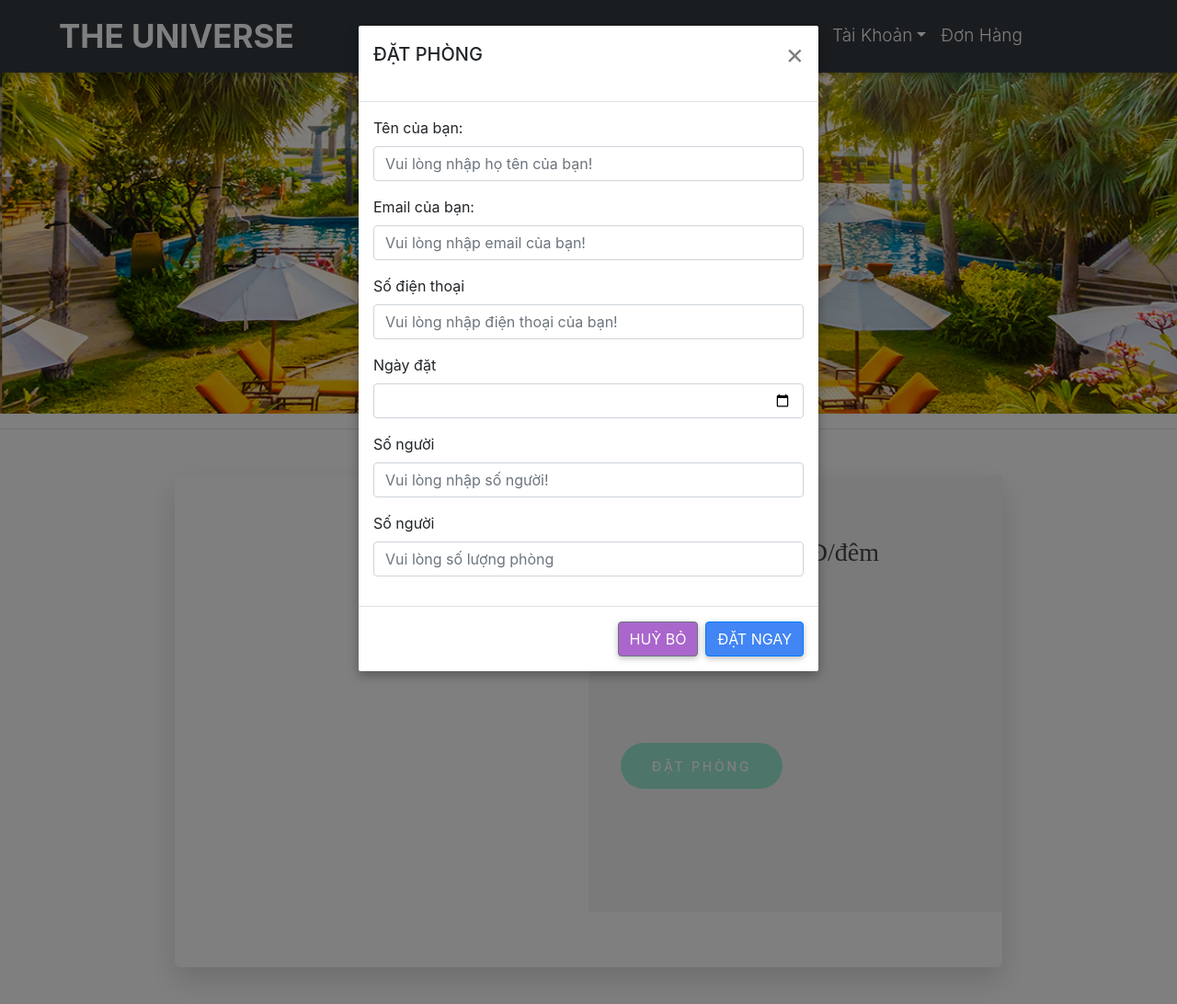
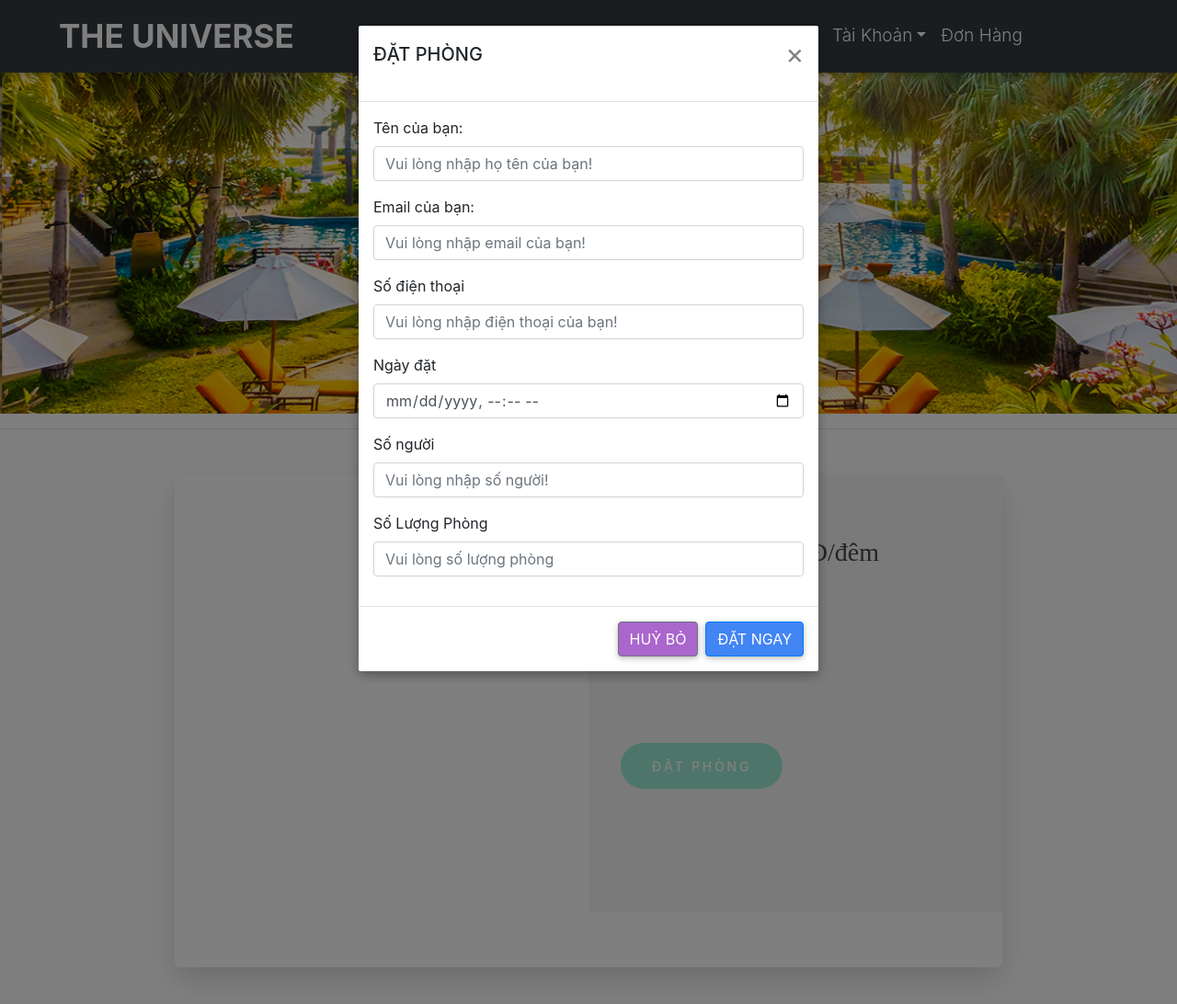
Before and after one commit to nhilhpc03821/nhom4, a PHP site: page /dlient/chitietphong.php?id=1 in a window 1280 px wide, after a click on "ĐẶT PHÒNG". Shown: the top 1092 px of the page at 92% size. Run offline with PHP 8.4, Linux system fonts and the light colour scheme; data that the repository does not hold is empty; some libraries are stand-ins or nearby versions.

Commit message:
Update chitietphong.php

```diff
--- a/ASM2_nhom4_DU_AN1/dlient/chitietphong.php
+++ b/ASM2_nhom4_DU_AN1/dlient/chitietphong.php
@@ -93,18 +93,18 @@
             </div>
             <div class="form-group">
               <label for="ngay_dat_phong">Ngày đặt</label>
-          <input type="date" name="ngay_dat_phong" value="<?= date('Y-m-d') ?>" class="form-control" id="ngay_dat_phong"  placeholder="Vui lòng nhập ngày đặt phòng của bạn!">
+              <input type="datetime-local" name="ngay_dat_phong" value="<?= date('Y-m-d G.i:ss time()') ?>" class="form-control" id="ngay_dat_phong" placeholder="Vui lòng nhập ngày đặt phòng của bạn!">
             </div>
             <div class="form-group">
               <label for="so_nguoi">Số người</label>
-          <input type="number" min="1" name="so_nguoi" class="form-control" id="so_nguoi"  placeholder="Vui lòng nhập số người!">
+              <input type="number" min="1" name="so_nguoi" class="form-control" id="so_nguoi" placeholder="Vui lòng nhập số người!">
             </div>
             <div class="form-group">
-          <label for="so_luong_phong">Số người</label>
+              <label for="so_luong_phong">Số Lượng Phòng</label>
               <input type="number" min="1" name="so_luong_phong" class="form-control" id="so_luong_phong" placeholder="Vui lòng số lượng phòng">
             </div>
-        <input type="hidden" name="ma_hh" value="<?=$_GET['id'] ?>">
-        <input type="hidden" name="gia" value="<?=$thong_tin_phong['don_gia'] ?>">
+            <input type="hidden" name="ma_hh" value="<?= $_GET['id'] ?>">
+            <input type="hidden" name="gia" value="<?= $thong_tin_phong['don_gia'] ?>">
           </div>
           <div class="modal-footer">
             <button type="button" class="btn btn-secondary" data-dismiss="modal">HUỶ BỎ</button>
```
Lines whose indentation alone changed are shown as unchanged.
